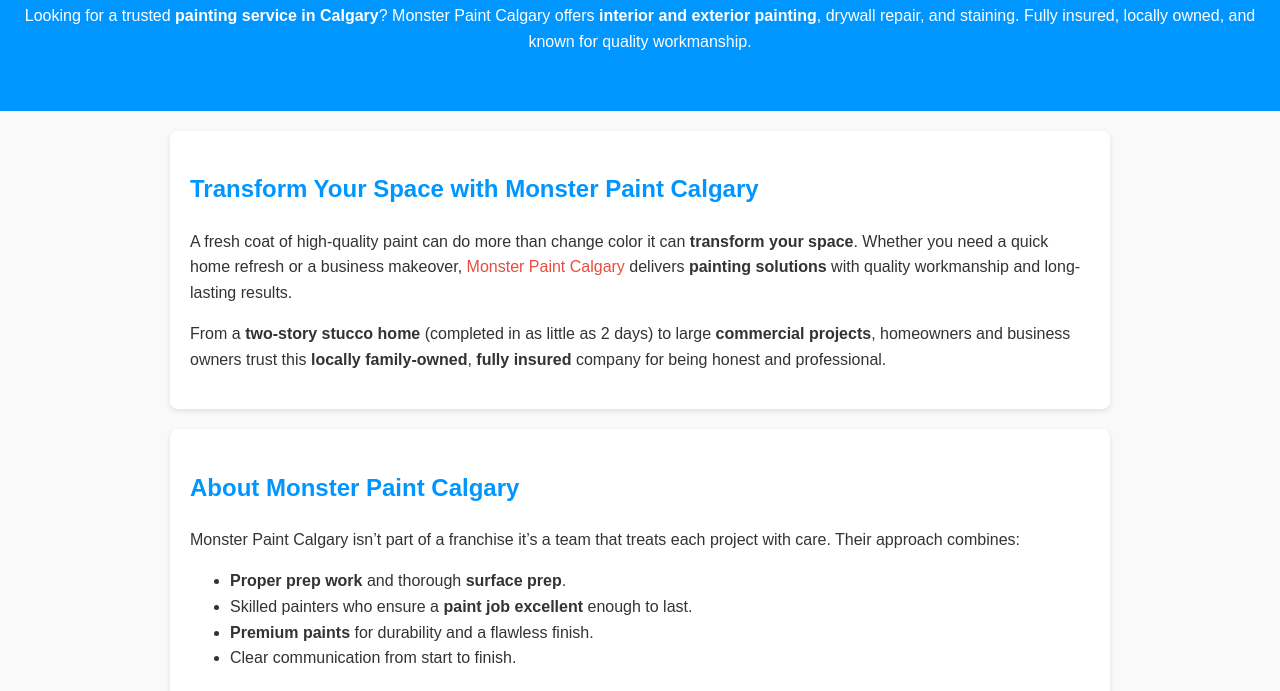
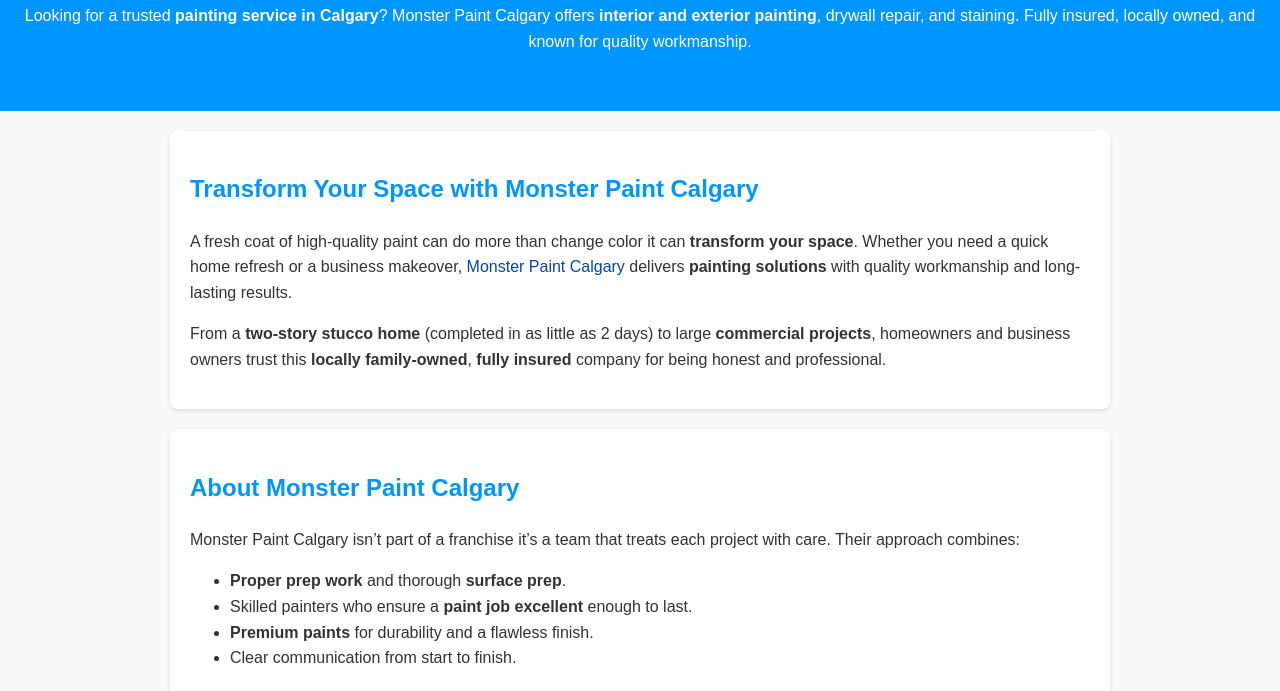
Before and after one commit to ahk7859/Monster-Paint-Calgary-Commercial-Painters-Renos-Ltd, a plain HTML site: page index.html in a window 1280 px wide. Shown: the part 109-800 px from the top of the page. Drawn offline with Linux system fonts and the light colour scheme.

Commit message:
Update style.css

```diff
--- a/style.css
+++ b/style.css
@@ -35,6 +35,6 @@ footer {
   margin-top: 30px;
 }
 a {
-  color: #e74c3c;
+  color: #0047AB;
   text-decoration: none;
 }
```
